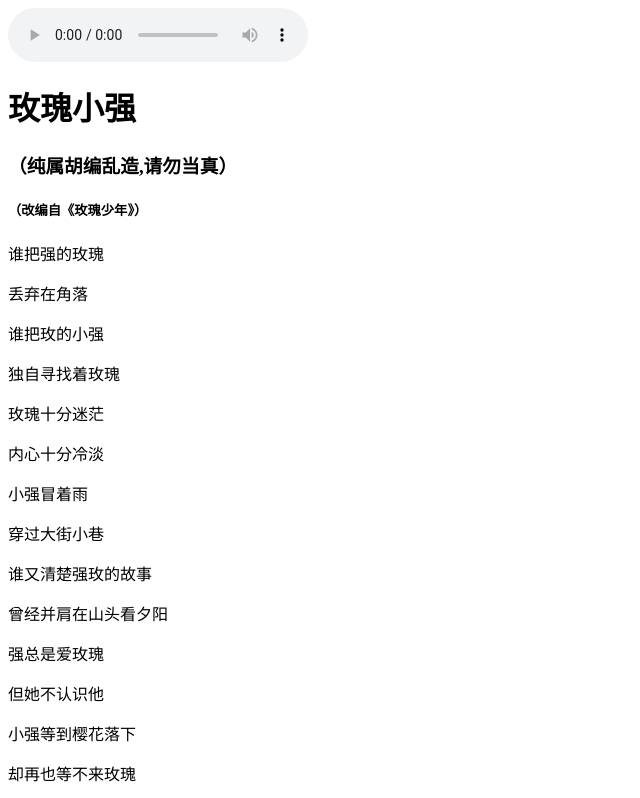
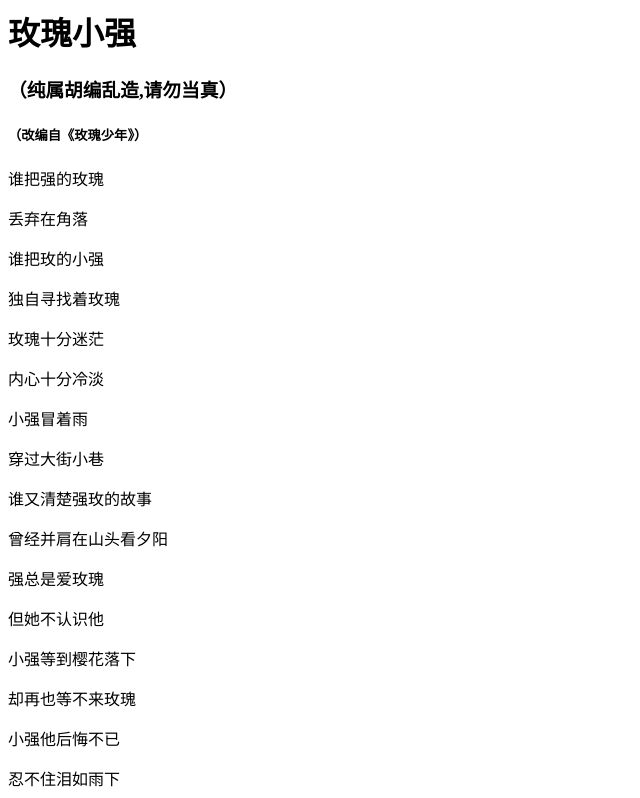
Before and after one commit to longxiazuopin/mgxq, a plain HTML site: page index.html in a window 1280 px wide. Shown: the top 798 px of the page, without its empty margins (0-640 px from the left). Drawn offline with Linux system fonts and the light colour scheme.

Commit message:
Update index.html

```diff
--- a/index.html
+++ b/index.html
@@ -1,4 +1,4 @@
-  <audio src="<audio src="https://m.kugou.com/kgmixsong/70jj6tcc.html?album_id=58802519&frombaidu" controls loop></audio>
+
   <H1>玫瑰小强</H1>
   <H3>（纯属胡编乱造,请勿当真）</H3>
   <H5>（改编自《玫瑰少年》）</H5>
```
